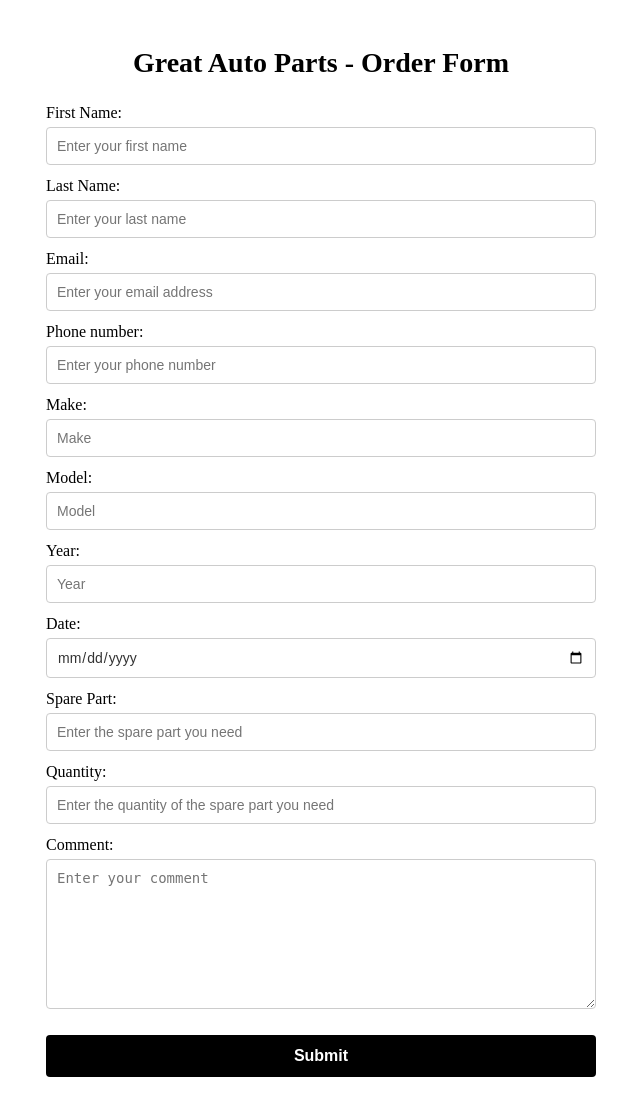
After one commit to alwaleedmoh/CPIT405, a PHP site: page /lab4/lab4.html in a window 1280 px wide. The commit adds this page. Shown: the whole page, without its empty margins (319-959 px from the left). Run offline with PHP 8.4, Linux system fonts and the light colour scheme.

Commit message:
Add files via upload

```diff
--- a/lab2/lab2.html
+++ b/lab2/lab2.html
@@ -18,8 +18,8 @@
 
 <a href="https://www.kau.edu.sa/ar">
   <img src="images/KAU-LOGOO.jpg"
-     alt="King Abdulaziz University Logo"
-     width="300">
+       alt="King Abdulaziz University Logo"
+       width="300">
 </a>
 
 <hr>
--- /dev/null
+++ b/lab4/lab4.html
@@ -0,0 +1,148 @@
+<!DOCTYPE html>
+<html lang="en">
+<head>
+    <meta charset="UTF-8">
+    <meta name="viewport" content="width=device-width, initial-scale=1.0">
+    <title>Great Auto Parts - Order Form</title>
+    <style>
+        /* CSS Structure and Properties */
+        body {
+            font-family: "Times New Roman", Times, serif;
+            background-color: #ffffff;
+            color: #000000;
+            display: flex;
+            justify-content: center;
+            padding: 20px;
+        }
+
+        .form-container {
+            width: 100%;
+            max-width: 550px; /* Matches the narrow form proportion in the image */
+        }
+
+        h1 {
+            text-align: center;
+            font-size: 28px;
+            margin-bottom: 25px;
+        }
+
+        .form-group {
+            margin-bottom: 12px;
+        }
+
+        label {
+            display: block;
+            margin-bottom: 5px;
+            font-size: 16px;
+        }
+
+        /* Applying styles to all input fields and textarea */
+        input[type="text"],
+        input[type="email"],
+        input[type="tel"],
+        input[type="number"],
+        input[type="date"],
+        textarea {
+            width: 100%;
+            padding: 10px;
+            border: 1px solid #cccccc;
+            border-radius: 4px;
+            box-sizing: border-box; /* Ensures padding does not break width */
+            font-family: Arial, sans-serif;
+            font-size: 14px;
+            color: #333333;
+        }
+
+        /* Specific styling for the textarea height */
+        textarea {
+            height: 150px;
+            resize: vertical;
+            font-family: monospace; /* Matches the image's comment placeholder */
+        }
+
+        /* Submit Button Styling */
+        button[type="submit"] {
+            width: 100%;
+            padding: 12px;
+            background-color: #000000;
+            color: #ffffff;
+            border: none;
+            border-radius: 4px;
+            font-size: 16px;
+            font-weight: bold;
+            cursor: pointer;
+            margin-top: 10px;
+        }
+
+        button[type="submit"]:hover {
+            background-color: #333333;
+        }
+    </style>
+</head>
+<body>
+
+<div class="form-container">
+    <h1>Great Auto Parts - Order Form</h1>
+
+    <form action="#" method="POST">
+        <div class="form-group">
+            <label for="firstName">First Name:</label>
+            <input type="text" id="firstName" name="firstName" placeholder="Enter your first name" required>
+        </div>
+
+        <div class="form-group">
+            <label for="lastName">Last Name:</label>
+            <input type="text" id="lastName" name="lastName" placeholder="Enter your last name" required>
+        </div>
+
+        <div class="form-group">
+            <label for="email">Email:</label>
+            <input type="email" id="email" name="email" placeholder="Enter your email address" required>
+        </div>
+
+        <div class="form-group">
+            <label for="phone">Phone number:</label>
+            <input type="tel" id="phone" name="phone" placeholder="Enter your phone number" required>
+        </div>
+
+        <div class="form-group">
+            <label for="make">Make:</label>
+            <input type="text" id="make" name="make" placeholder="Make" required>
+        </div>
+
+        <div class="form-group">
+            <label for="model">Model:</label>
+            <input type="text" id="model" name="model" placeholder="Model" required>
+        </div>
+
+        <div class="form-group">
+            <label for="year">Year:</label>
+            <input type="number" id="year" name="year" placeholder="Year" required>
+        </div>
+
+        <div class="form-group">
+            <label for="date">Date:</label>
+            <input type="date" id="date" name="date" required>
+        </div>
+
+        <div class="form-group">
+            <label for="sparePart">Spare Part:</label>
+            <input type="text" id="sparePart" name="sparePart" placeholder="Enter the spare part you need" required>
+        </div>
+
+        <div class="form-group">
+            <label for="quantity">Quantity:</label>
+            <input type="number" id="quantity" name="quantity" placeholder="Enter the quantity of the spare part you need" required>
+        </div>
+
+        <div class="form-group">
+            <label for="comment">Comment:</label>
+            <textarea id="comment" name="comment" placeholder="Enter your comment"></textarea>
+        </div>
+
+        <button type="submit">Submit</button>
+    </form>
+</div>
+
+</body>
+</html>
```
Also changed, not shown: lab5/lab5.html (added, +42 -0 lines), lab5/script.js (added, +46 -0 lines), lab5/style.css (added, +66 -0 lines), lab6/lab6.html (added, +32 -0 lines), lab6/script.js (added, +124 -0 lines), lab6/style.css (added, +16 -0 lines), lab2/KAU-LOGOO.jpg (added), lab3/KAU-LOGOO.jpg (added), lab3/lab3.html (indentation only), lab3/style.css (line endings or trailing spaces).
